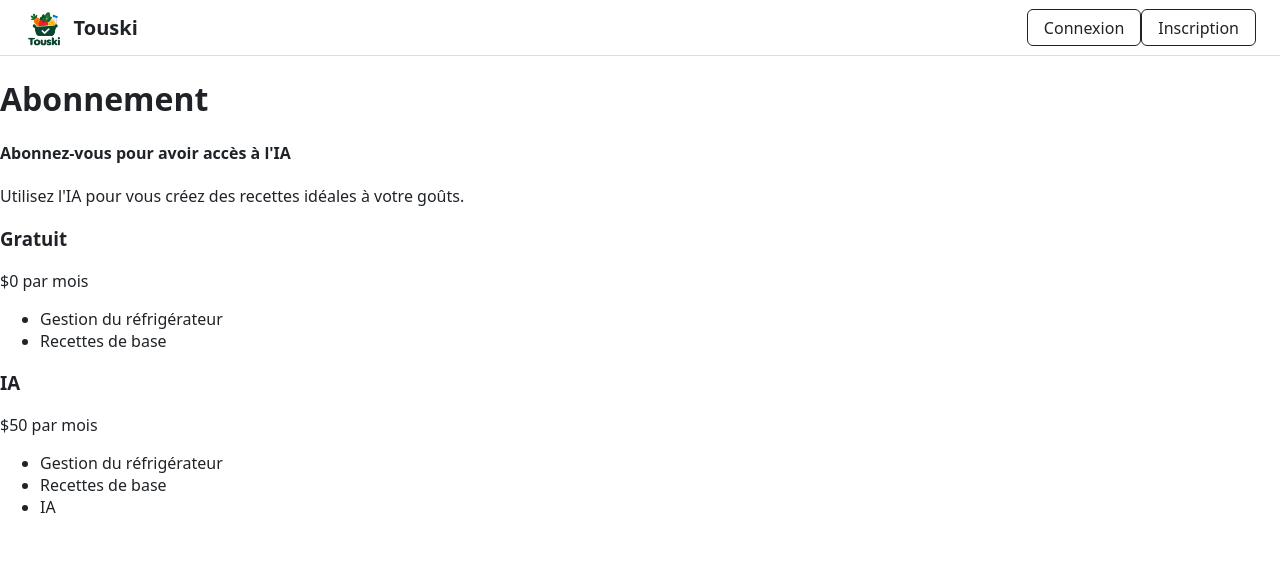
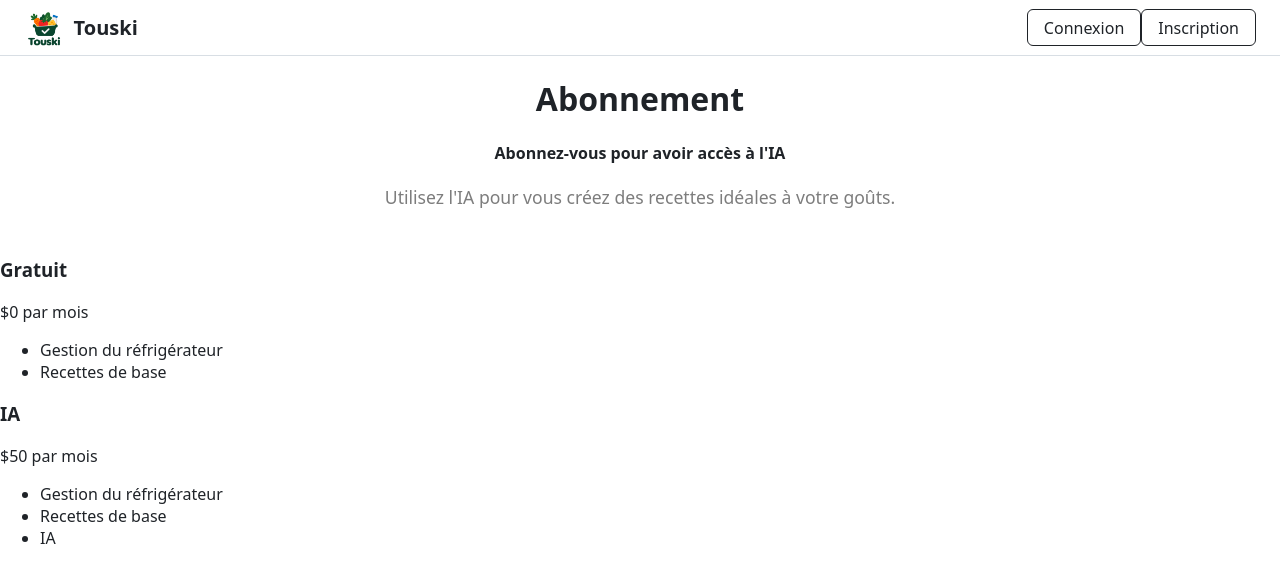
Before and after one commit to ilapierre/touski, a React (Vite) app in the folder frontend/: page /abonnement in a window 1280 px wide. Shown: the top 582 px of the page. Built offline with nearby package versions, Linux system fonts and the light colour scheme.

Commit message:
[ADD]Css de la tête de la page.

```diff
--- a/frontend/src/pages/Abonnement.css
+++ b/frontend/src/pages/Abonnement.css
@@ -4,3 +4,20 @@
     padding: 3rem 1.5rem;
     color: #1f2937;
 }
+
+.header {
+    text-align: center;
+    margin-bottom: 3rem;
+}
+
+.header h1 {
+    font-size: 2rem;
+    font-weight: 700;
+    margin-bottom: 0.5rem;
+}
+
+.header p {
+    font-size: 1.10rem;
+    color: rgb(125, 125, 125);
+    margin: 0;
+}
```
